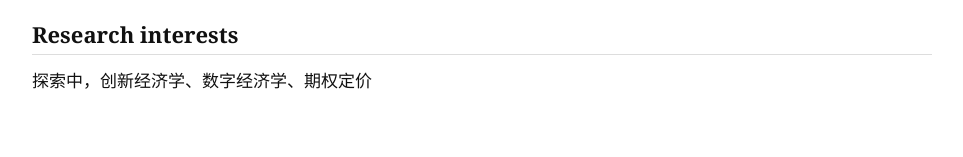
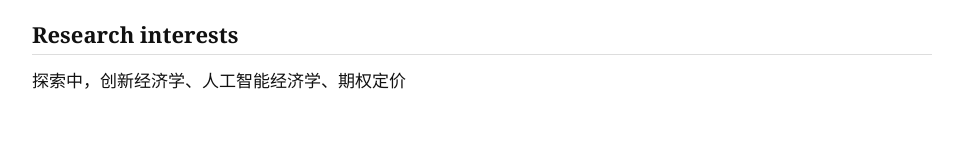
Before and after one commit to gaussdx/gaussdx.github.io, a website built with Vite: page index.html in a window 1280 px wide. Shown: the part 433-590 px from the top of the page, without its empty margins (158-1121 px from the left). Built offline with nearby package versions, Linux system fonts and the light colour scheme.

Commit message:
Update research interests in index.html

```diff
--- a/index.html
+++ b/index.html
@@ -39,7 +39,7 @@
 
       <section class="content-section">
         <h2>Research interests</h2>
-        <p>探索中，创新经济学、数字经济学、期权定价</p>
+        <p>探索中，创新经济学、人工智能经济学、期权定价</p>
       </section>
 
       <section class="content-section">
```
